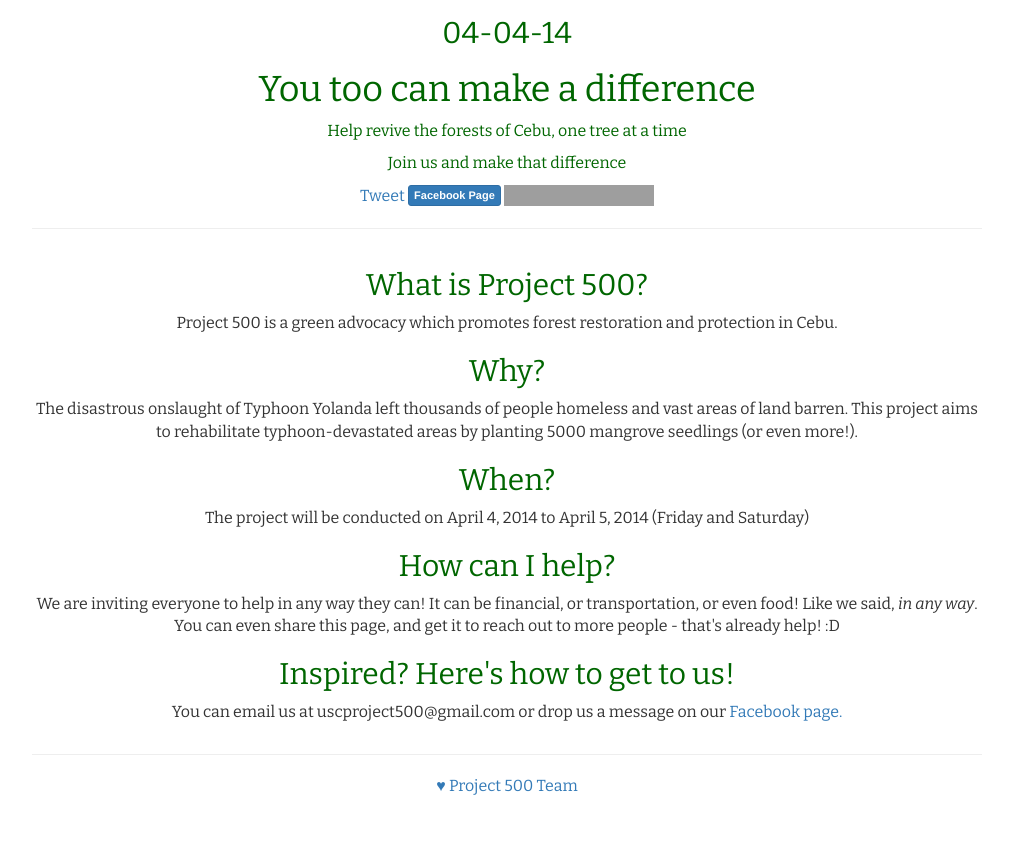
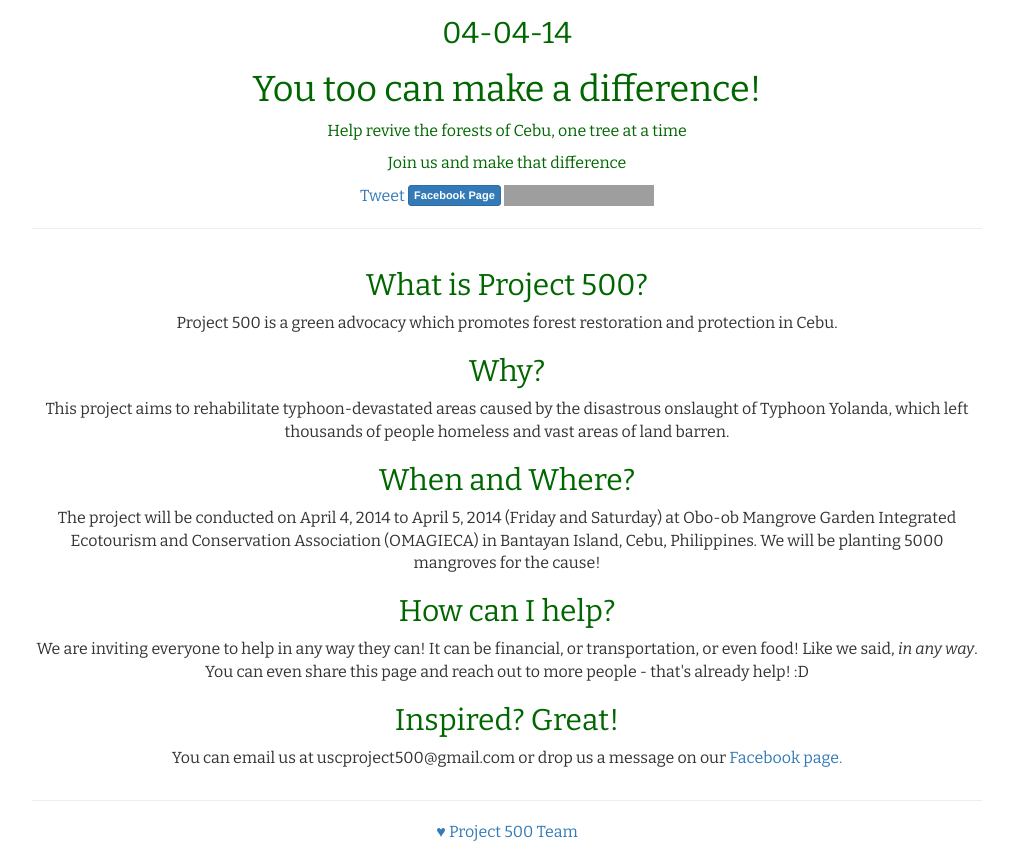
Before and after one commit to not-jay/Project500, a website: page app/index.html in a window 1280 px wide. Shown: the part 471-1325 px from the top of the page, without its empty margins (133-1146 px from the left). Before the commit the page ends 1279 px from the top, so only its background shows below. Drawn offline with nearby package versions, Linux system fonts and the light colour scheme; files that its build step writes are made by us from their sources; grey boxes are pictures that could not be loaded.

Commit message:
Added place. Refined writeup

```diff
--- a/app/index.html
+++ b/app/index.html
@@ -47,7 +47,7 @@
     <div class="row header">
       <div class="col-xs-12 text-center">
         <h2>04-04-14</h2>
-        <h1>You too can make a difference</h1>
+        <h1>You too can make a difference!</h1>
         <p>Help revive the forests of Cebu, one tree at a time</p>
         <p>Join us and make that difference</p>
       </div>
@@ -73,15 +73,15 @@
         <p>Project 500 is a green advocacy which promotes forest restoration and protection in Cebu.</p>
 
         <h2>Why?</h2>
-        <p>The disastrous onslaught of Typhoon Yolanda left thousands of people homeless and vast areas of land barren. This project aims to rehabilitate typhoon-devastated areas by planting 5000 mangrove seedlings (or even more!).</p>
+        <p>This project aims to rehabilitate typhoon-devastated areas caused by the disastrous onslaught of Typhoon Yolanda, which left thousands of people homeless and vast areas of land barren.</p>
 
-        <h2>When?</h2>
-        <p>The project will be conducted on April 4, 2014 to April 5, 2014 (Friday and Saturday)</p>
+        <h2>When and Where?</h2>
+        <p>The project will be conducted on April 4, 2014 to April 5, 2014 (Friday and Saturday) at Obo-ob Mangrove Garden Integrated Ecotourism and Conservation Association (OMAGIECA) in Bantayan Island, Cebu, Philippines. We will be planting 5000 mangroves for the cause!</p>
 
         <h2>How can I help?</h2>
-        <p>We are inviting everyone to help in any way they can! It can be financial, or transportation, or even food! Like we said, <em>in any way</em>. You can even share this page, and get it to reach out to more people - that's already help! :D</p>
+        <p>We are inviting everyone to help in any way they can! It can be financial, or transportation, or even food! Like we said, <em>in any way</em>. You can even share this page and reach out to more people - that's already help! :D</p>
 
-        <h2>Inspired? Here's how to get to us!</h2>
+        <h2>Inspired? Great!</h2>
         <p>You can email us at uscproject500@gmail.com or drop us a message on our <a href="https://www.facebook.com/USCProject500">Facebook page.</a>
         </p>
       </div>
```
